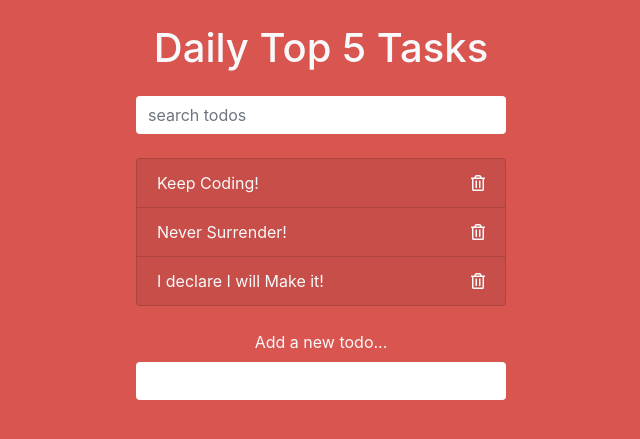
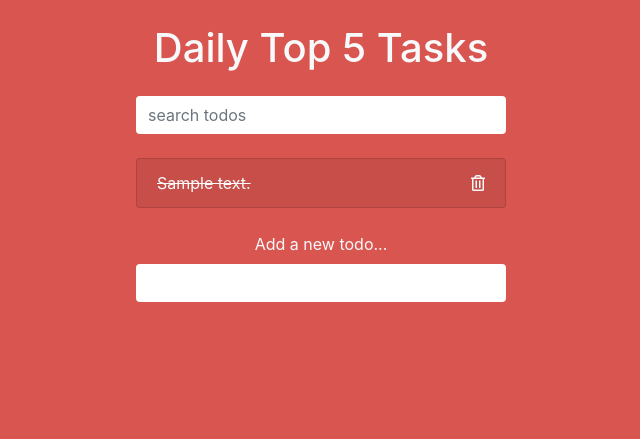
Before and after one commit to 868-Anton/Todo-List-Project, a PHP site: page / in a window 1280 px wide. Shown: the top 439 px of the page, without its empty margins (319-959 px from the left). Run offline with PHP 8.4, Linux system fonts and the light colour scheme; tables that the repository leaves empty or names only in its code hold one stand-in row (values such as "Sample post").

Commit message:
Intial Commit

```diff
--- /dev/null
+++ b/Task.php
@@ -0,0 +1,6 @@
+<?php
+
+class Task{
+  public $description;
+  public $completed;
+}
--- /dev/null
+++ b/functions.php
@@ -0,0 +1,23 @@
+<?php
+
+require 'Task.php';
+
+
+function connectToDb(){
+
+  try{
+    return new PDO('mysql:host=127.0.0.1;dbname=mytodo','root','');
+  }catch(PDOException $e)
+      {
+          die($e->getMessage());
+      }
+}
+
+function selectAll($pdo){
+  $statement = $pdo->prepare('select * from todos');
+
+  $statement->execute();
+
+  return $statement->fetchAll(PDO::FETCH_CLASS,'Task');
+
+}
--- /dev/null
+++ b/index.php
@@ -0,0 +1,9 @@
+<?php
+
+require 'functions.php';
+
+$pdo = connectToDb();
+
+$tasks = selectAll($pdo);
+
+require 'index.view.php';
--- a/index.html
+++ b/index.view.php
@@ -1,3 +1,4 @@
+
 <html lang="en">
 <head>
   <meta charset="UTF-8">
@@ -23,23 +24,25 @@
     </header>
 
     <ul class="list-group todos mx-auto text-light">
-      <li class="list-group-item d-flex justify-content-between align-items-center">
-        <span>Keep Coding!</span>
-        <i class="far fa-trash-alt delete"></i>
-      </li>
+      <?php foreach ($tasks as $task) : ?>
+        <li class="list-group-item d-flex justify-content-between align-items-center">
+          <span>
+          <?php if($task->completed):?>
 
-      <li class="list-group-item d-flex justify-content-between align-items-center">
-        <span>Never Surrender!</span>
-        <i class="far fa-trash-alt delete"></i>
-      </li>
+            <strike><?= $task->description;?></strike>
 
-      <li class="list-group-item d-flex justify-content-between align-items-center">
-        <span>I declare I will Make it!</span>
-        <i class="far fa-trash-alt delete"></i>
-      </li>
+            <?php else:?>
 
+              <?= $task->description;?>
 
+            <?php endif; ?>
+          </span>
+          <i class="far fa-trash-alt delete"></i>
+        </li>
+
+      <?php endforeach; ?>
     </ul>
+
 
     <form class="add text-center my-4">
       <label for="add" class="text-light">Add a new todo...</label>
```
Also changed, not shown: README.md (added).
